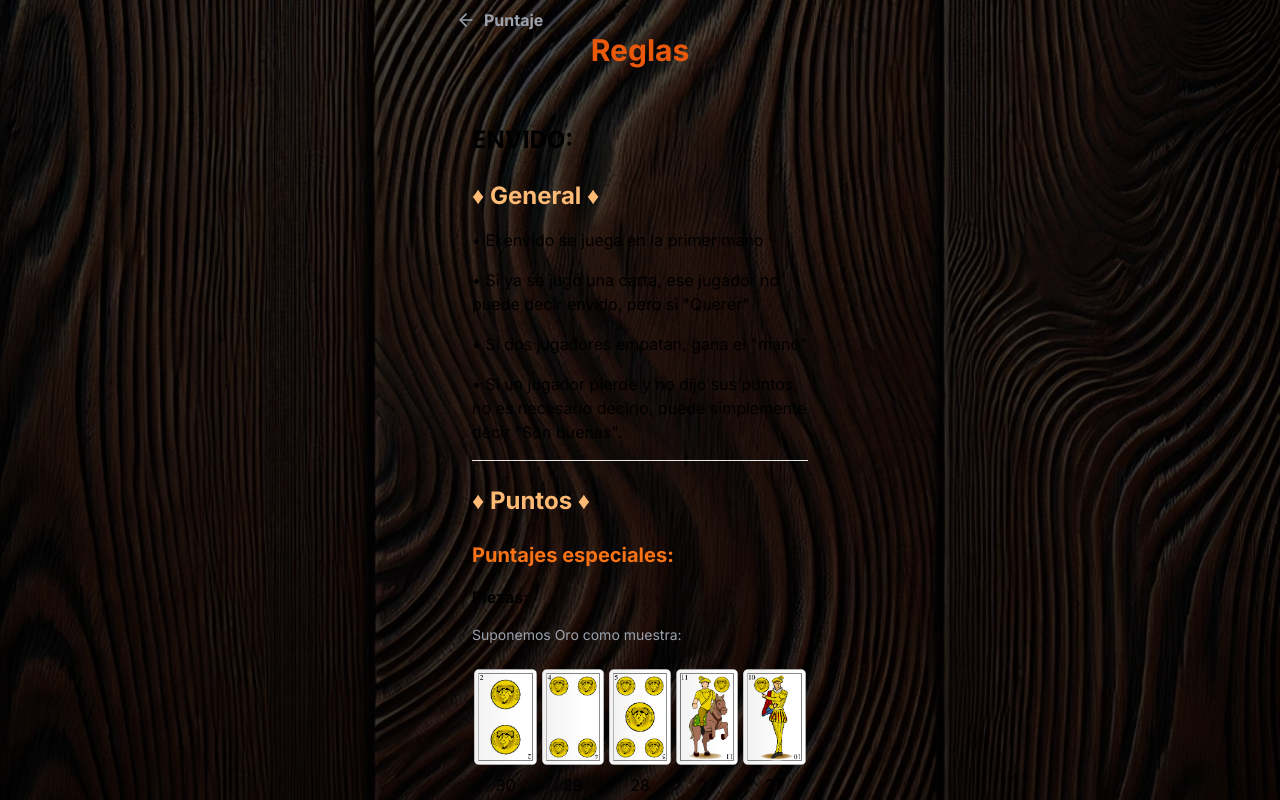
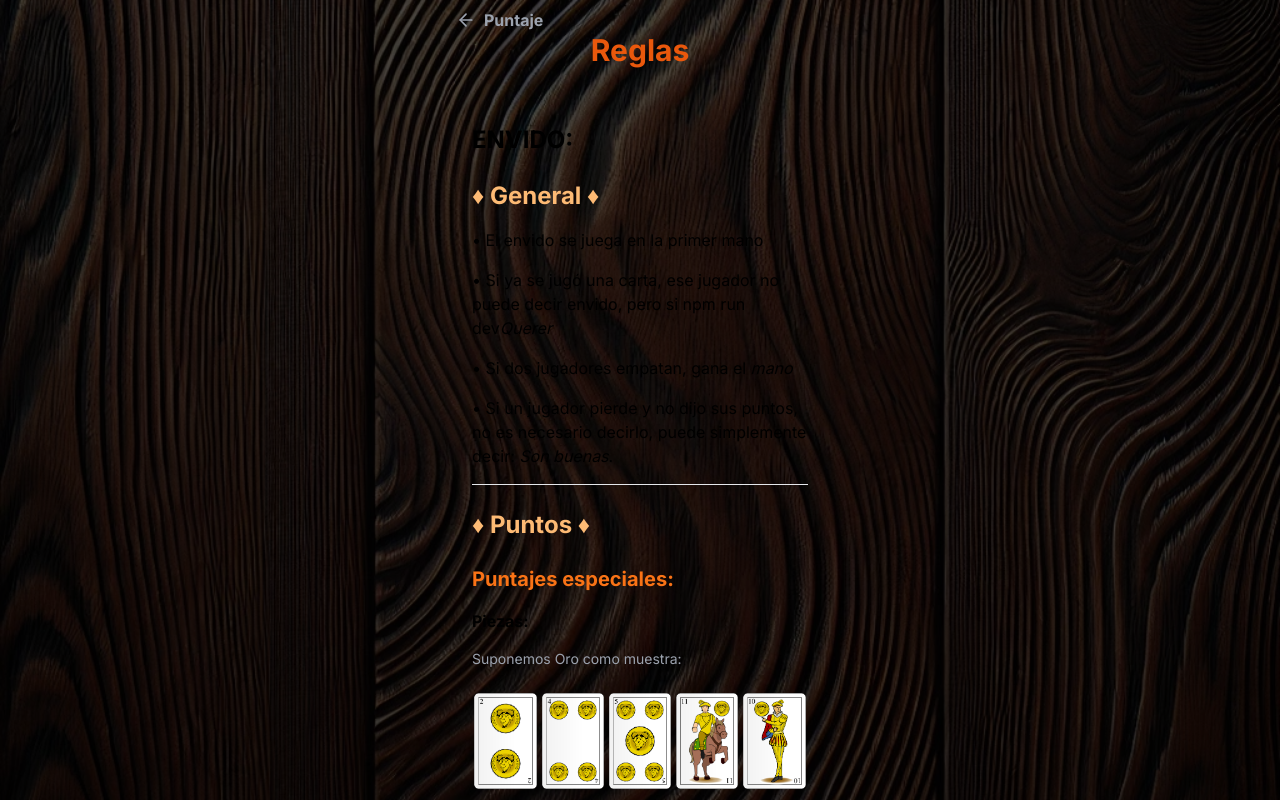
Before and after one commit to NicolasDeHorta/truco-score, a Next.js app: page /rules/envido in a window 1280 px wide. Shown: the top 800 px of the page. Built offline with nearby package versions, Linux system fonts and the light colour scheme.

Commit message:
build fix

```diff
--- a/src/app/rules/envido/page.tsx
+++ b/src/app/rules/envido/page.tsx
@@ -13,9 +13,9 @@ const Envido = () => {
 
                 <ul className="flex flex-col gap-4">
                     <li>• El envido se juega en la primer mano</li>
-                    <li>• Si ya se jugó una carta, ese jugador no puede decir envido, pero si "Querer"</li>
-                    <li>• Si dos jugadores empatan, gana el "mano"</li>
-                    <li>• Si un jugador pierde y no dijo sus puntos, no es necesario decirlo, puede simplemente decir "Son buenas".</li>
+                    <li>• Si ya se jugó una carta, ese jugador no puede decir envido, pero si npm run dev<em>Querer</em></li>
+                    <li>• Si dos jugadores empatan, gana el <em>mano</em></li>
+                    <li>• Si un jugador pierde y no dijo sus puntos, no es necesario decirlo, puede simplemente decir: <em>Son buenas</em>.</li>
                 </ul>
                 <hr />
 
@@ -78,7 +78,7 @@ const Envido = () => {
                         <div className="text-gray-400 text-sm mt-2">28 puntos</div>
                     </div>
                     <hr className="border-gray-600" />
-                    <li>• <span className="text-orange-500">3 cartas del mismo palo:</span> <br />Se debe decir "Flor", ya que el envido no es aplicable</li>
+                    <li>• <span className="text-orange-500">3 cartas del mismo palo:</span> <br />Se debe decir <em>Flor</em>, ya que el envido no es aplicable</li>
                 </ul>
 
 
--- a/src/app/rules/order/page.tsx
+++ b/src/app/rules/order/page.tsx
@@ -33,7 +33,7 @@ const Order = () => {
                     </div>
                 </div>
                 <div className="flex flex-col gap-4">
-                    <div className="italic text-gray-400 mt-2">Nota:  De aqui en mas, las cartas empatan o "empardan" si son del mismo numero </div>
+                    <div className="italic text-gray-400 mt-2">Nota:  De aqui en mas, las cartas empatan o <em>empardan</em> si son del mismo numero </div>
                     <h4 className="mt-2 text-xl text-orange-400 font-bold">Comúnes</h4>
                     <div className="flex">
                         <Card row={1} col={3} scale={CARD_SIZE} />
```
